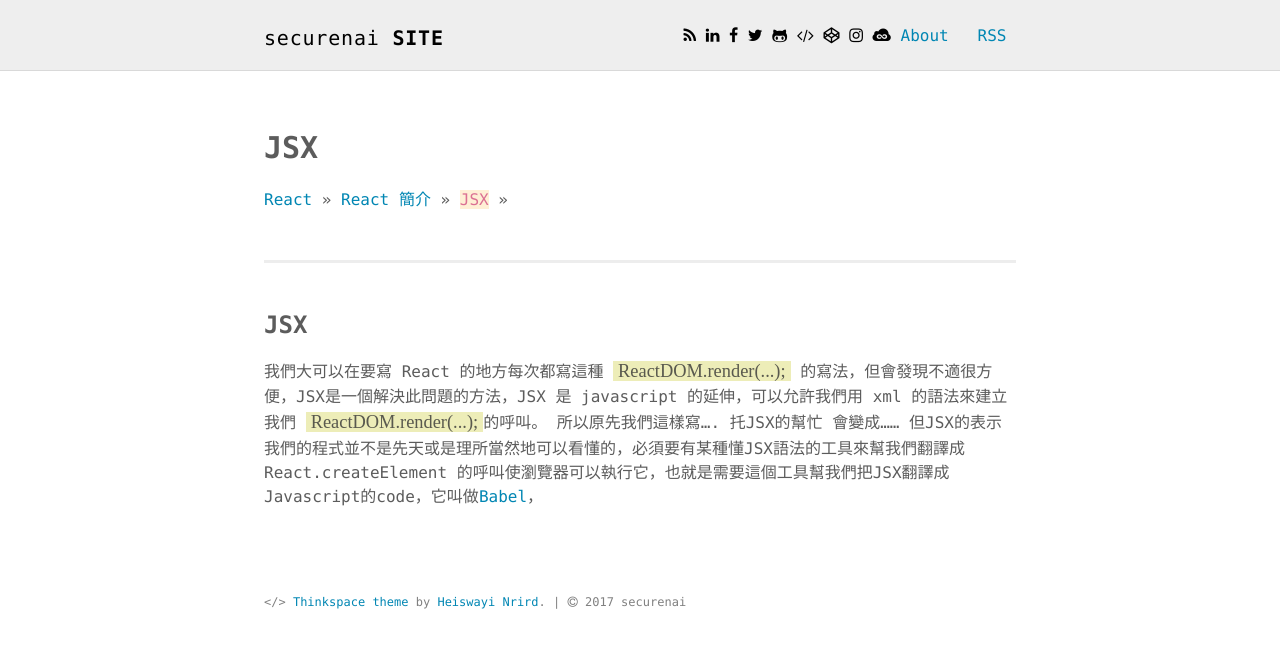
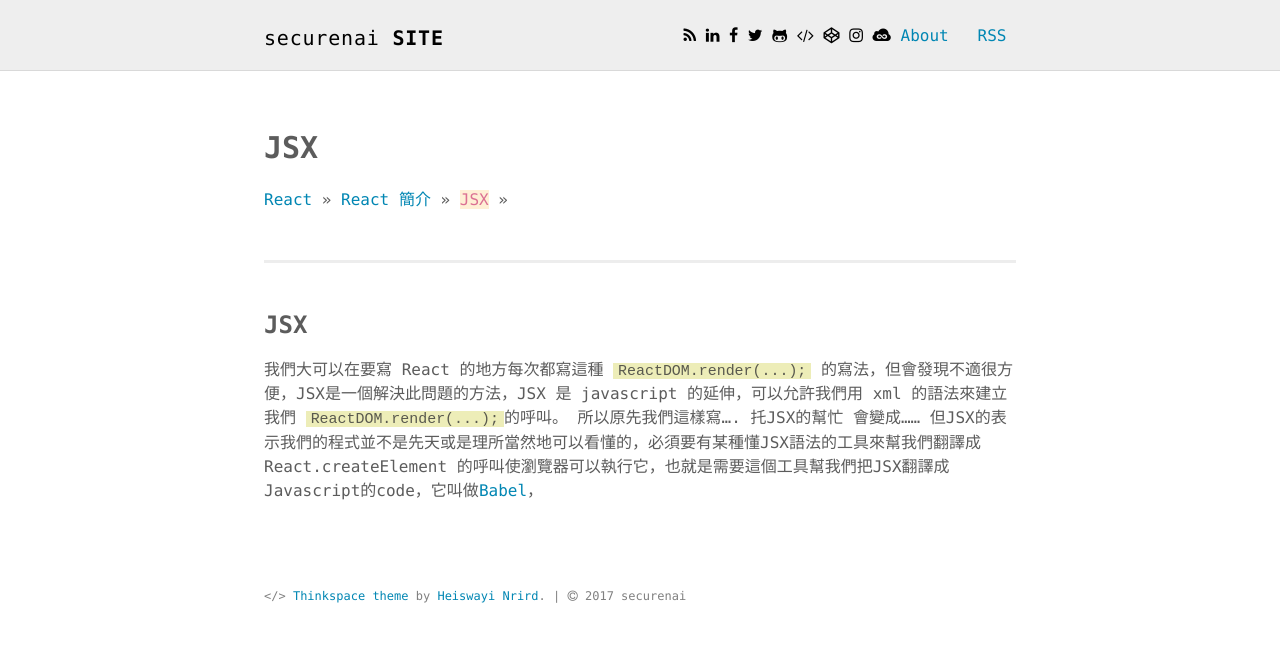
Before and after one commit to securenai/securenai.github.io, a Jekyll site: the page built from react/react_page2.md, in a window 1280 px wide. Shown: the top 648 px of the page. Built offline with Jekyll 4.4.1, drawn with Linux system fonts in a browser that asks for light colours; our own code applies the rules of GitHub Pages for plain Markdown files.

Commit message:
Update _layout.scss

```diff
--- a/assets/scss/_layout.scss
+++ b/assets/scss/_layout.scss
@@ -310,7 +310,7 @@ a {
     background: none;
     border-radius: 0;
     border: none;
-    font-family: source code pro;
+    font-family: monospace;
     font-size: 1.15em;
     margin: 0;
     padding: 0 5px;
```
